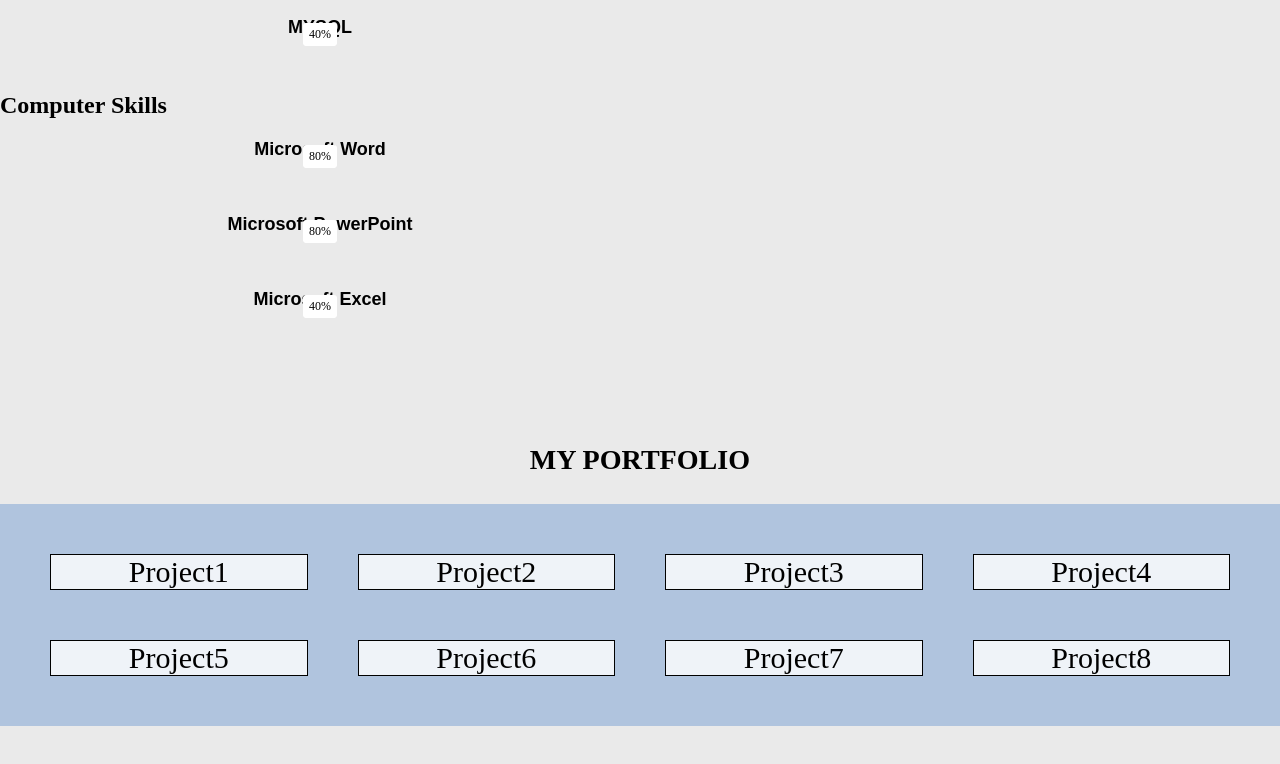
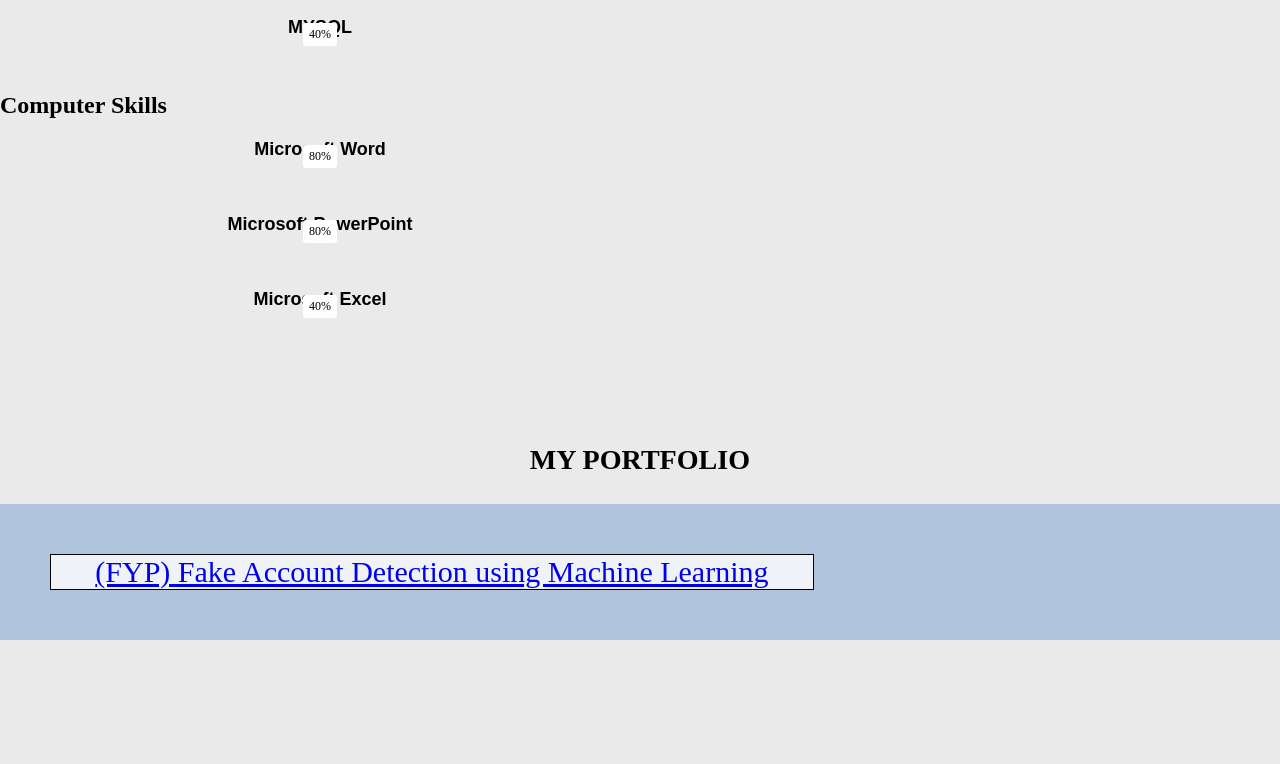
Before and after one commit to anatassia/html-portfolio, a plain HTML site: page index.html in a window 1280 px wide. Shown: the part 1587-2351 px from the top of the page. After the commit the page ends 2277 px from the top, so only its background shows below. Drawn offline with Linux system fonts and the light colour scheme; a web font is replaced by a local one.

Commit message:
Update index.html

```diff
--- a/index.html
+++ b/index.html
@@ -320,14 +320,7 @@
 <div class="portfolio" id="portfolio">
   <h3>MY PORTFOLIO</h3>
 <div class="grid">
-  <div>Project1</div>
-  <div>Project2</div>
-  <div>Project3</div>
-  <div>Project4</div>
-  <div>Project5</div>
-  <div>Project6</div>
-  <div>Project7</div>
-  <div>Project8</div>
+  <div><a href ='https://github.com/anatassia/Twitter-fake-account-detection-using-machine-learning/blob/main/FYP%20(Twitter%20Fake%20Account%20Detection)%20.ipynb' target="_blank">(FYP) Fake Account Detection using Machine Learning</a></div>
 </div>
 
 
```
